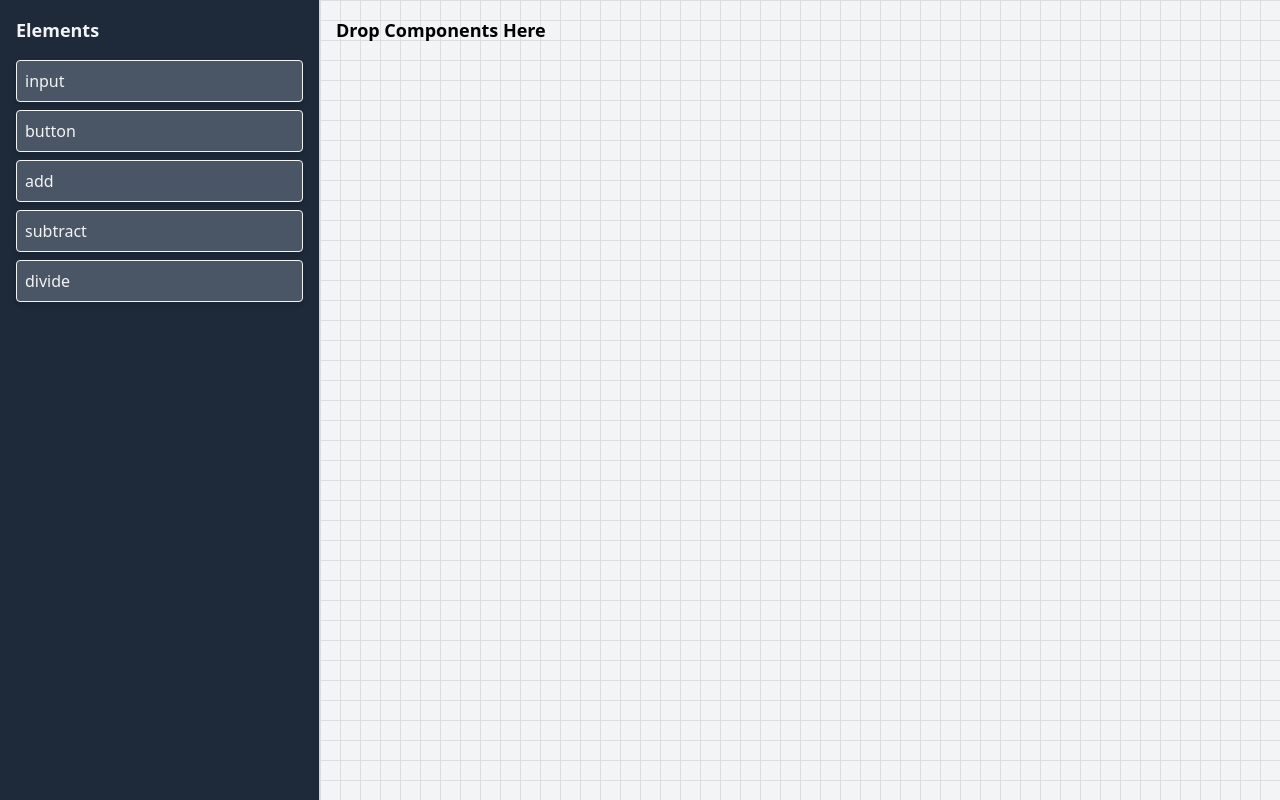
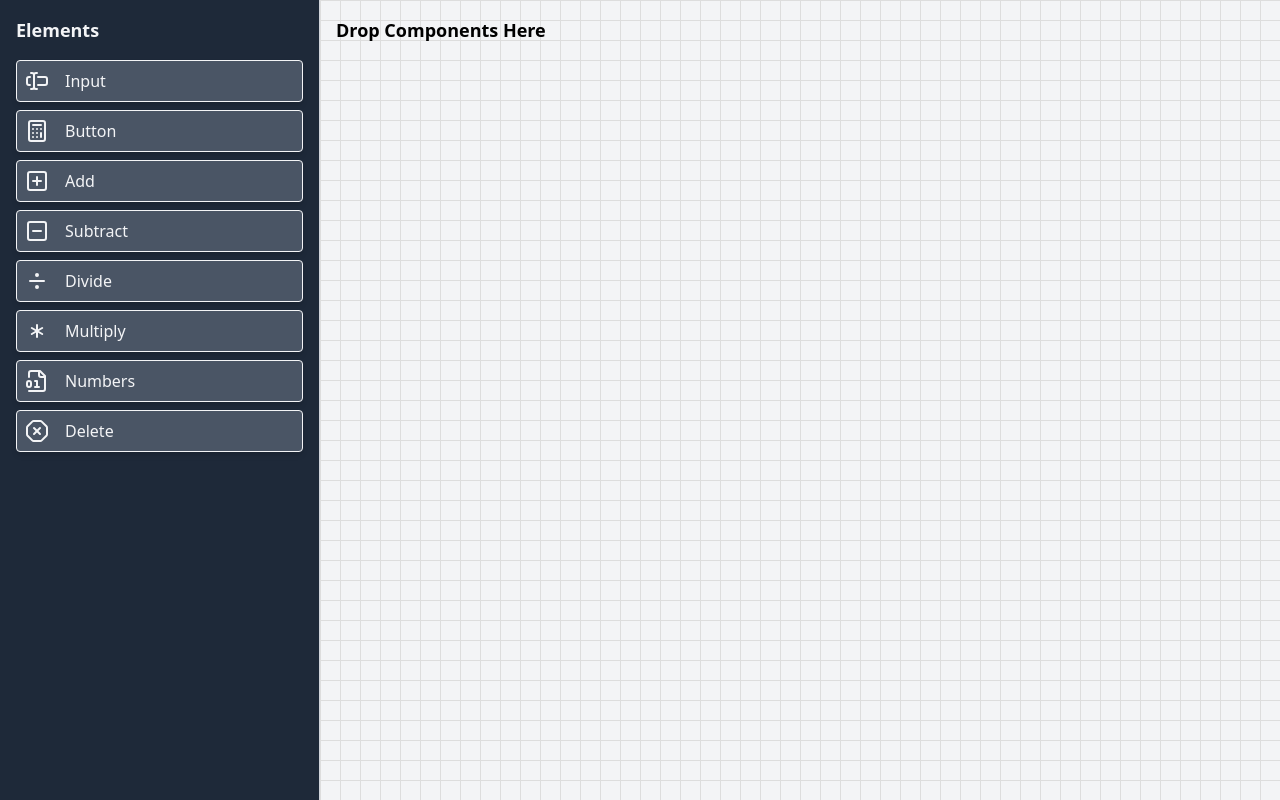
Before and after one commit to Shubhanker01/Calculator-Builder, a React (Vite) app in the folder Frontend/calc-builder-frontend/: page /main-app in a window 1280 px wide. Built offline with nearby package versions, Linux system fonts and the light colour scheme.

Commit message:
added number grid and operators

```diff
--- a/Frontend/calc-builder-frontend/src/components/DropArea.jsx
+++ b/Frontend/calc-builder-frontend/src/components/DropArea.jsx
@@ -19,7 +19,7 @@ function DropArea({ droppedItems, setDroppedItems }) {
                 <h2 className="text-lg font-semibold col-span-4">Drop Components Here</h2>
                 {droppedItems.map((item, index) => (
                     <div key={index} id={`${item}`} className="p-2 bg-gray-200 text-black rounded shadow-md hover:border-2 hover:border-double hover:border-indigo-700">
-                        <RenderElement element={item} />
+                        <RenderElement element={item} ind={index} />
                         <Trash2 size={24} onClick={() => removeItem(item)} />
                     </div>
 
--- a/Frontend/calc-builder-frontend/src/components/RenderElement.jsx
+++ b/Frontend/calc-builder-frontend/src/components/RenderElement.jsx
@@ -1,10 +1,15 @@
 import React from 'react'
+import DraggableElement from './DraggableElement'
 
-function RenderElement({ element }) {
+function RenderElement({ element, ind }) {
+    const digits = ['7', '8', '9', '4', '5', '6', '1', '2', '3', '0', '.']
     if (element === 'input') {
         return (
             <>
+
                 <input type='text' className='bg-gray-100 text-gray-800 w-[80%] rounded-md p-4 text-xl' placeholder='Enter number here'></input>
+
+
             </>
         )
     }
@@ -28,6 +33,29 @@ function RenderElement({ element }) {
             <button className='bg-gray-800 text-gray-100 p-4 text-xl rounded-md cursor-pointer'>/</button>
         )
     }
+    else if (element === 'multiplication') {
+        return (
+            <button className='bg-gray-800 text-gray-100 p-4 text-xl rounded-md cursor-pointer'>*</button>
+        )
+    }
+    else if (element === 'numbers') {
+        return (
+            <div className='grid grid-cols-3 gap-2 w-[20%]'>
+                {
+                    digits.map((digit, ind) => {
+                        return (
+                            <button className='bg-gray-800 text-gray-100 p-2 text-lg rounded-md cursor-pointer' key={ind}>{digit}</button>
+                        )
+                    })
+                }
+            </div>
+        )
+    }
+    else if (element === 'delete') {
+        return (
+            <button className='bg-gray-800 text-gray-100 p-4 text-xl rounded-md cursor-pointer'>DEL</button>
+        )
+    }
 }
 
 export default RenderElement
--- a/Frontend/calc-builder-frontend/src/components/Sidebar.jsx
+++ b/Frontend/calc-builder-frontend/src/components/Sidebar.jsx
@@ -1,20 +1,62 @@
 import React from 'react'
 import DraggableElement from './DraggableElement'
+import { TextCursorInput, Calculator, SquarePlus, SquareMinus, Divide, Asterisk, FileDigit, OctagonX } from 'lucide-react'
 
 function Sidebar() {
-    let elements = ["input", "button", "add", "subtract", "divide"]
+
     return (
         <>
             <div className="w-1/4 bg-gray-800 text-gray-100 p-4 h-screen border-r border-gray-300">
                 <h2 className="text-lg font-semibold mb-4">Elements</h2>
 
-                {
-                    elements.map((id) => {
-                        return <DraggableElement key={id} id={id}>
-                            {id}
-                        </DraggableElement>
-                    })
-                }
+                <DraggableElement id="input">
+                    <div className='flex'>
+                        <TextCursorInput size={24} />
+                        <p className='ml-4'>Input</p>
+                    </div>
+                </DraggableElement>
+                <DraggableElement id="button">
+                    <div className='flex'>
+                        <Calculator size={24} />
+                        <p className='ml-4'>Button</p>
+                    </div>
+                </DraggableElement>
+                <DraggableElement id="add">
+                    <div className='flex'>
+                        <SquarePlus size={24} />
+                        <p className='ml-4'>Add</p>
+                    </div>
+                </DraggableElement>
+                <DraggableElement id="subtract">
+                    <div className='flex'>
+                        <SquareMinus size={24} />
+                        <p className='ml-4'>Subtract</p>
+                    </div>
+                </DraggableElement>
+                <DraggableElement id="divide">
+                    <div className='flex'>
+                        <Divide size={24} />
+                        <p className='ml-4'>Divide</p>
+                    </div>
+                </DraggableElement>
+                <DraggableElement id="multiplication">
+                    <div className='flex'>
+                        <Asterisk size={24} />
+                        <p className='ml-4'>Multiply</p>
+                    </div>
+                </DraggableElement>
+                <DraggableElement id="numbers">
+                    <div className='flex'>
+                        <FileDigit size={24} />
+                        <p className='ml-4'>Numbers</p>
+                    </div>
+                </DraggableElement>
+                <DraggableElement id="delete">
+                    <div className='flex'>
+                        <OctagonX size={24} />
+                        <p className='ml-4'>Delete</p>
+                    </div>
+                </DraggableElement>
             </div>
         </>
     )
```
